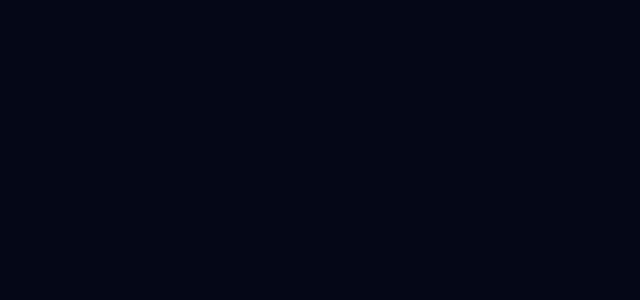
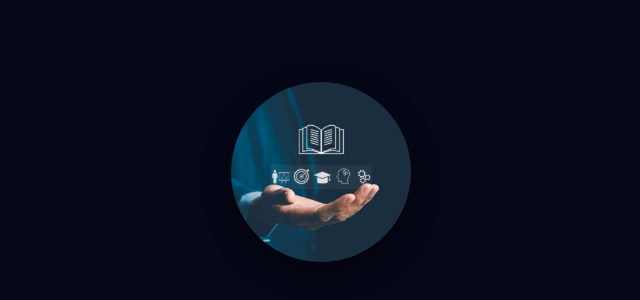
Before and after one commit to amiljoseph03/My-Portfolio, a React (Vite) app: page / in a window 1280 px wide. Shown: the part 1748-2048 px from the top of the page, without its empty margins (319-959 px from the left). Before the commit the page ends 1520 px from the top, so only its background shows below. Built offline with nearby package versions, Linux system fonts and the light colour scheme.

Commit message:
skills added

```diff
--- a/src/App.jsx
+++ b/src/App.jsx
@@ -24,12 +24,14 @@
 
 import Hero from './components/Hero';
 import About from './components/About';
+import Skill from './components/Skill'
 
 export default function App() {
   return (
     <>
       <Hero />
       <About />
+      <Skill />
     </>
   );
 }
--- /dev/null
+++ b/src/components/Skill.jsx
@@ -0,0 +1,126 @@
+import React, { useRef } from 'react';
+import gsap from 'gsap';
+import skillsimg from '../assets/skillsimg.jpg';
+
+const skills = [
+  'React',
+  'JavaScript',
+  'Node',
+  'MongoDB',
+  'HTML',
+  'CSS',
+  'GSAP',
+  'Express',
+];
+
+export default function SkillCircle() {
+  const skillRefs = useRef([]);
+
+  const handleHover = () => {
+    skillRefs.current.forEach((el, i) => {
+      gsap.fromTo(
+        el,
+        { opacity: 0, scale: 0.3, rotateX: -50, rotateY: 30 },
+        {
+          opacity: 1,
+          scale: 1,
+          rotateX: 0,
+          rotateY: 0,
+          duration: 0.6,
+          ease: 'back.out(1.8)',
+          delay: i * 0.1,
+        }
+      );
+    });
+  };
+
+  const handleLeave = () => {
+    skillRefs.current.forEach((el, i) => {
+      gsap.to(el, {
+        opacity: 0,
+        scale: 0,
+        rotateX: 40,
+        rotateY: -20,
+        duration: 0.4,
+        ease: 'power2.in',
+        delay: i * 0.05,
+      });
+    });
+  };
+
+  return (
+    <div style={styles.wrapper}>
+      {/* Skill Circle */}
+      <div style={styles.circle}>
+        {skills.map((skill, i) => (
+          <div
+            className="skill-item"
+            key={i}
+            ref={(el) => (skillRefs.current[i] = el)}
+            style={{
+              ...styles.skillItem,
+              ...getCirclePosition(i, skills.length, 180),
+            }}
+          >
+            {skill}
+          </div>
+        ))}
+      </div>
+
+      {/* Center Image */}
+      <img
+        src={skillsimg}
+        alt="center"
+        style={styles.image}
+        onMouseEnter={handleHover}
+        onMouseLeave={handleLeave}
+      />
+    </div>
+  );
+}
+
+// --- Function to position skills in a circle ---
+function getCirclePosition(index, total, radius) {
+  const angle = (index / total) * 2 * Math.PI;
+  return {
+    position: 'absolute',
+    left: `${radius * Math.cos(angle)}px`,
+    top: `${radius * Math.sin(angle)}px`,
+  };
+}
+
+const styles = {
+  wrapper: {
+    height: '100vh',
+    display: 'flex',
+    justifyContent: 'center',
+    alignItems: 'center',
+    position: 'relative',
+  },
+  image: {
+    width: '180px',
+    height: '180px',
+    borderRadius: '50%',
+    objectFit: 'cover',
+    boxShadow: '0 10px 25px rgba(0,0,0,0.5)',
+    cursor: 'pointer',
+    zIndex: 10,
+  },
+  circle: {
+    position: 'absolute',
+    width: '0px',
+    height: '0px',
+  },
+  skillItem: {
+    padding: '10px 16px',
+    background: 'rgba(255,255,255,0.15)',
+    backdropFilter: 'blur(10px)',
+    borderRadius: '10px',
+    color: '#fff',
+    opacity: 0,
+    pointerEvents: 'none',
+    transform: 'translate(-50%, -50%) scale(0)',
+    fontSize: '16px',
+    boxShadow: '0 5px 10px rgba(255,255,255,0.2)',
+  },
+};
```
Also changed, not shown: src/assets/skillsimg.jpg (added).
